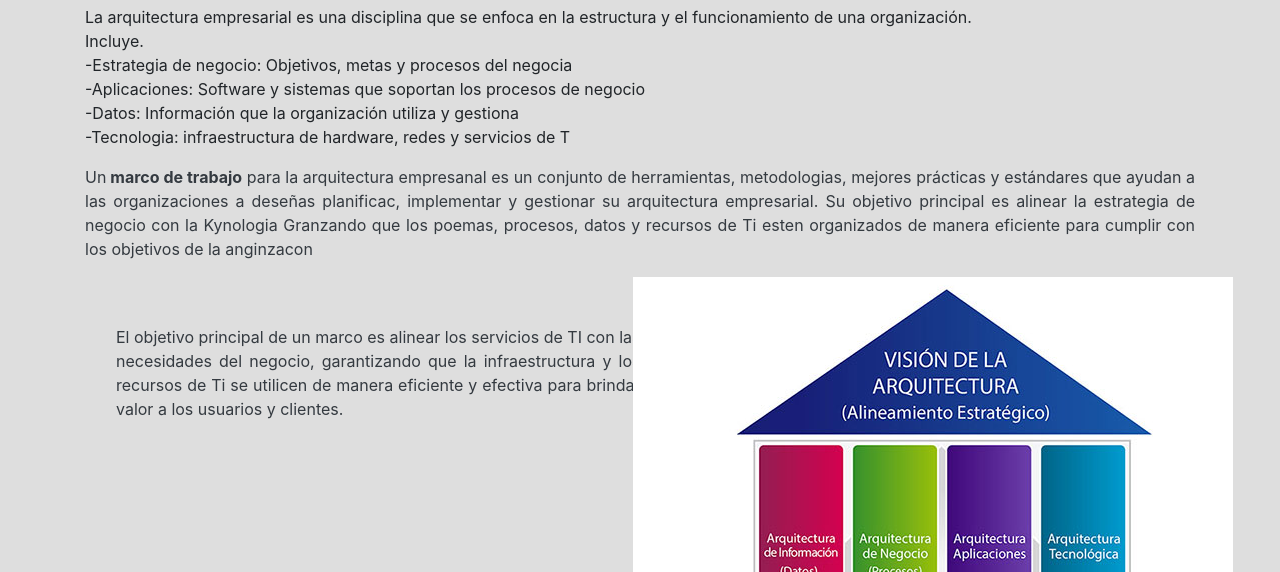
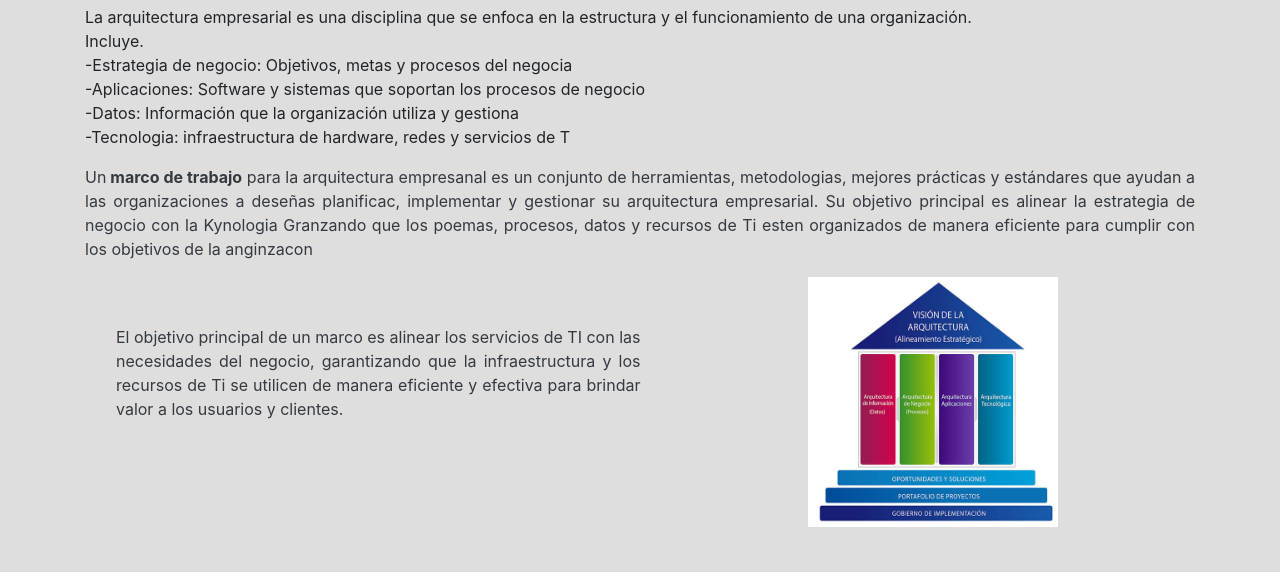
Before and after one commit to Sebastian-Miranda-Alfaro/Admin-ti-Miranda-Alfaro, a plain HTML site: page index.html in a window 1280 px wide. Shown: the part 157-729 px from the top of the page. Drawn offline with nearby package versions, Linux system fonts and the light colour scheme.

Commit message:
Update index.html

```diff
--- a/index.html
+++ b/index.html
@@ -47,7 +47,7 @@
 
         </div>
         <div class="col-6 d-flex justify-content-center align-items-center">
-            <img src="arquitectura-de-procesos-de-negocio-big.jpg" alt="Modelo de Arquitectura Empresarial" class="arquitectura-img">
+           <img src="img/arquitectura-de-procesos-de-negocio-big.jpg" width="250" height="250" alt="...">
         </div>
       </div>
       <div class="row ml-3 py-5">
```
